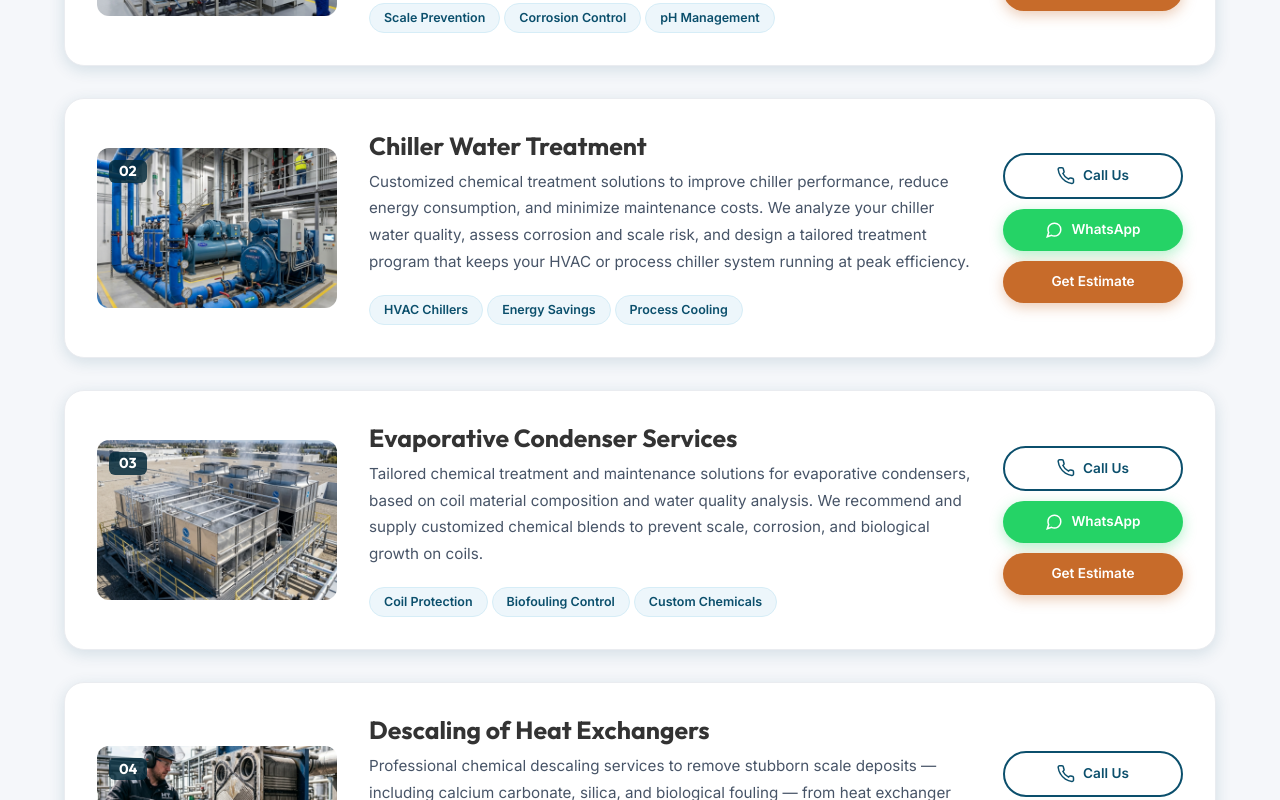
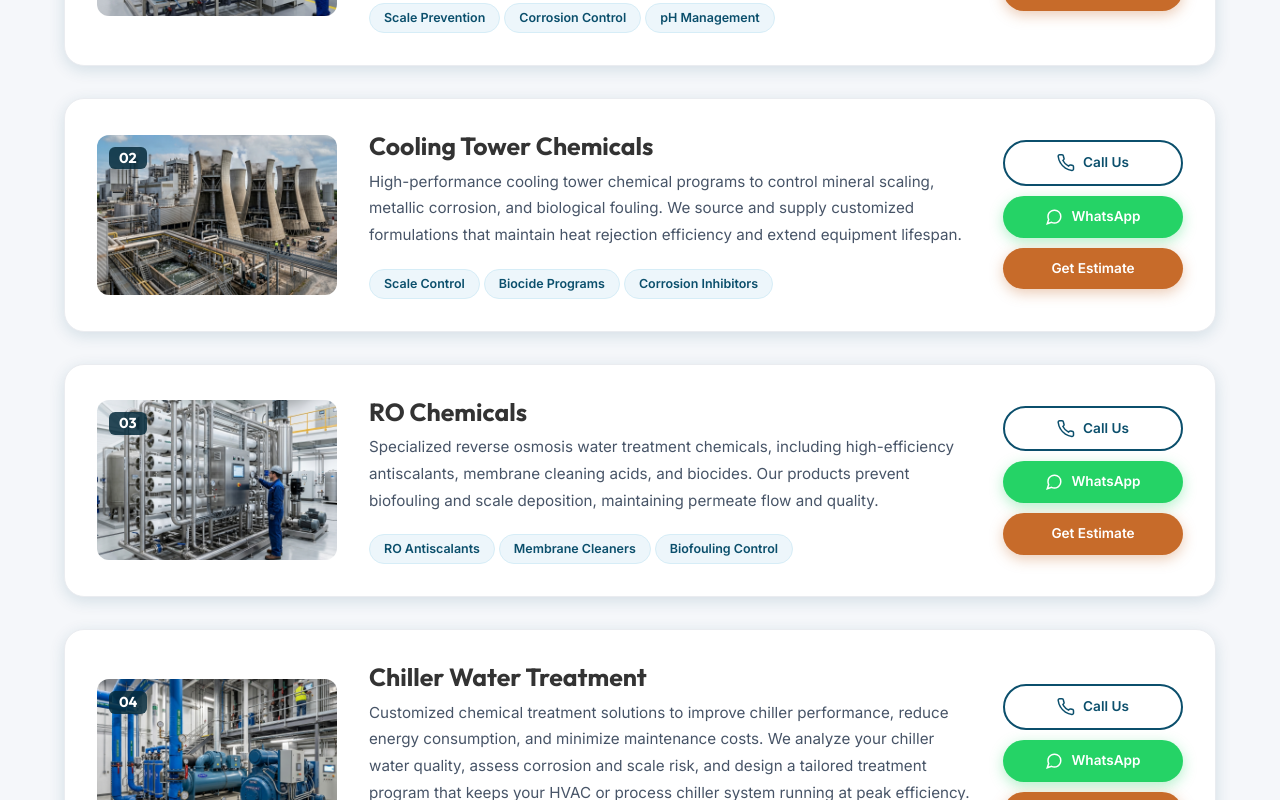
Before and after one commit to Saraththecoder/chemicals, a React (Vite) app: page /services in a window 1280 px wide. Shown: the part 1580-2380 px from the top of the page. Built offline with nearby package versions, Linux system fonts and the light colour scheme.

Commit message:
commit 1

```diff
--- a/src/components/Footer.jsx
+++ b/src/components/Footer.jsx
@@ -36,7 +36,7 @@ export default function Footer() {
           <div className="footer-col">
             <h4>Our Services</h4>
             <ul>
-              {['Boiler Water Treatment', 'Chiller Treatment', 'Evaporative Condenser', 'Heat Exchanger Descaling', 'Shell & Tube Condenser', 'PHE Descaling'].map(s => (
+              {['Boiler Water Treatment', 'Cooling Tower Chemicals', 'RO Chemicals', 'Chiller Treatment', 'Evaporative Condenser Chemicals & Descaling', 'Heat Exchanger Descaling', 'Shell & Tube Condensers Descaling', 'PHE Descaling'].map(s => (
                 <li key={s}><Link to="/services">{s}</Link></li>
               ))}
             </ul>
--- a/src/pages/About.jsx
+++ b/src/pages/About.jsx
@@ -12,7 +12,7 @@ const values = [
 
 const stats = [
   { count: 21, suffix: '+', label: 'Years Experience' },
-  { count: 8, suffix: '+', label: 'Core Services' },
+  { count: 10, suffix: '+', label: 'Core Services' },
   { count: 6, suffix: '+', label: 'Industries' },
   { count: 500, suffix: '+', label: 'Projects Done' },
 ]
--- a/src/pages/Contact.jsx
+++ b/src/pages/Contact.jsx
@@ -4,10 +4,12 @@ import { useScrollReveal } from '../hooks/useAnimations'
 
 const services = [
   'Boiler Water Treatment',
+  'Cooling Tower Chemicals',
+  'RO Chemicals',
   'Chiller Water Treatment',
-  'Evaporative Condenser Services',
+  'Evaporative Condenser Chemicals & Descaling',
   'Heat Exchanger Descaling',
-  'Shell & Tube Condenser Cleaning',
+  'Shell & Tube Condensers Descaling',
   'PHE Descaling',
   'Surface Condenser Services',
   'Turbine Generator Cooler Cleaning',
--- a/src/pages/Estimate.jsx
+++ b/src/pages/Estimate.jsx
@@ -19,6 +19,38 @@ const systemConfigs = {
       'Hardness test reagents'
     ]
   },
+  'service-cooling': {
+    id: 'service-cooling',
+    title: 'Cooling Tower Chemicals',
+    min: 100, max: 1000, step: 50, defaultVal: 300,
+    unit: 'TR (Cooling Capacity)',
+    calcPrice: (cap) => cap * 22 + 9000,
+    calcChemical: (cap) => Math.round(cap * 0.14 + 20),
+    calcHours: (cap) => Math.ceil(cap * 0.006 + 4),
+    calcTechs: (cap) => (cap > 500 ? 3 : 2),
+    inclusions: [
+      'Anti-scalant & silica inhibitor blend',
+      'Algae & biological control biocides',
+      'Corrosion coupon monitoring setup',
+      'Water quality analysis kit'
+    ]
+  },
+  'service-ro': {
+    id: 'service-ro',
+    title: 'RO Chemicals',
+    min: 1, max: 10, step: 1, defaultVal: 3,
+    unit: 'm³/hr (Feed Flow)',
+    calcPrice: (cap) => cap * 3200 + 11000,
+    calcChemical: (cap) => Math.round(cap * 20 + 40),
+    calcHours: (cap) => Math.ceil(cap * 0.4 + 4),
+    calcTechs: (cap) => (cap > 5 ? 3 : 2),
+    inclusions: [
+      'RO membrane anti-scalant compound',
+      'Membrane cleaning acid wash',
+      'pH adjusting dosing chemical',
+      'Silt Density Index (SDI) test kit'
+    ]
+  },
   'service-chiller': {
     id: 'service-chiller',
     title: 'Chiller Water Treatment',
@@ -37,7 +69,7 @@ const systemConfigs = {
   },
   'service-evaporative': {
     id: 'service-evaporative',
-    title: 'Evaporative Condenser Services',
+    title: 'Evaporative Condenser Chemicals & Descaling',
     min: 50, max: 500, step: 10, defaultVal: 150,
     unit: 'TR (Capacity)',
     calcPrice: (cap) => cap * 38 + 7500,
@@ -69,7 +101,7 @@ const systemConfigs = {
   },
   'service-shell-tube': {
     id: 'service-shell-tube',
-    title: 'Shell & Tube Condenser Cleaning',
+    title: 'Shell & Tube Condensers Descaling',
     min: 100, max: 1000, step: 50, defaultVal: 400,
     unit: 'Tubes',
     calcPrice: (cap) => cap * 28 + 8000,
--- a/src/pages/Home.jsx
+++ b/src/pages/Home.jsx
@@ -3,10 +3,12 @@ import { useScrollReveal, useCounter } from '../hooks/useAnimations'
 
 const services = [
   { icon: <svg xmlns="http://www.w3.org/2000/svg" viewBox="0 0 24 24" fill="none" stroke="currentColor" strokeWidth="1.8"><path d="M12 22C6.48 22 2 17.52 2 12S6.48 2 12 2s10 4.48 10 10"/><path d="M18 14v8M22 18h-8"/></svg>, title: 'Boiler Water Treatment', img: '/services/boiler.png', desc: 'Chemical treatment programs to prevent scale, corrosion, and efficiency losses in boilers.' },
+  { icon: <svg xmlns="http://www.w3.org/2000/svg" viewBox="0 0 24 24" fill="none" stroke="currentColor" strokeWidth="1.8"><path d="M2 17c.6 0 1.2-.2 1.6-.6.8-.8 2-.8 2.8 0l.6.6c.8.8 2 .8 2.8 0l.6-.6c.8-.8 2-.8 2.8 0l.6.6c.8.8 2 .8 2.8 0l.6-.6c.8-.8 2-.8 2.8 0l.6.6c.4.4 1 .6 1.6.6M2 12c.6 0 1.2-.2 1.6-.6.8-.8 2-.8 2.8 0l.6.6c.8.8 2 .8 2.8 0l.6-.6c.8-.8 2-.8 2.8 0l.6.6c.8.8 2 .8 2.8 0l.6-.6c.8-.8 2-.8 2.8 0l.6.6c.4.4 1 .6 1.6.6M2 7c.6 0 1.2-.2 1.6-.6.8-.8 2-.8 2.8 0l.6.6c.8.8 2 .8 2.8 0l.6-.6c.8-.8 2-.8 2.8 0l.6.6c.8.8 2 .8 2.8 0l.6-.6c.8-.8 2-.8 2.8 0l.6.6c.4.4 1 .6 1.6.6"/></svg>, title: 'Cooling Tower Chemicals', img: '/services/cooling.png', desc: 'Chemical programs to control mineral scaling, metallic corrosion, and biofouling in cooling towers.' },
+  { icon: <svg xmlns="http://www.w3.org/2000/svg" viewBox="0 0 24 24" fill="none" stroke="currentColor" strokeWidth="1.8"><path d="M12 22a7 7 0 0 0 7-7c0-4.3-7-11-7-11S5 10.7 5 15a7 7 0 0 0 7 7z"/></svg>, title: 'RO Chemicals', img: '/services/ro.png', desc: 'Specialized reverse osmosis antiscalants, membrane cleaners, and biocides to extend membrane life.' },
   { icon: <svg xmlns="http://www.w3.org/2000/svg" viewBox="0 0 24 24" fill="none" stroke="currentColor" strokeWidth="1.8"><path d="M12 2v20M2 12h20"/><circle cx="12" cy="12" r="4"/></svg>, title: 'Chiller Water Treatment', img: '/services/chiller.png', desc: 'Customized treatment solutions to improve chiller performance and reduce maintenance costs.' },
-  { icon: <svg xmlns="http://www.w3.org/2000/svg" viewBox="0 0 24 24" fill="none" stroke="currentColor" strokeWidth="1.8"><path d="M3 15a4 4 0 0 0 4 4h9a5 5 0 0 0 1.8-9.65A6 6 0 0 0 6.4 7.8 4 4 0 0 0 3 15z"/></svg>, title: 'Evaporative Condenser', img: '/services/evaporative.png', desc: 'Chemical treatment and maintenance solutions based on coil material and water quality.' },
+  { icon: <svg xmlns="http://www.w3.org/2000/svg" viewBox="0 0 24 24" fill="none" stroke="currentColor" strokeWidth="1.8"><path d="M3 15a4 4 0 0 0 4 4h9a5 5 0 0 0 1.8-9.65A6 6 0 0 0 6.4 7.8 4 4 0 0 0 3 15z"/></svg>, title: 'Evaporative Condenser Chemicals & Descaling', img: '/services/evaporative.png', desc: 'Chemical treatment and maintenance solutions based on coil material and water quality.' },
   { icon: <svg xmlns="http://www.w3.org/2000/svg" viewBox="0 0 24 24" fill="none" stroke="currentColor" strokeWidth="1.8"><rect x="2" y="7" width="20" height="10" rx="2"/><line x1="7" y1="7" x2="7" y2="17"/><line x1="12" y1="7" x2="12" y2="17"/><line x1="17" y1="7" x2="17" y2="17"/></svg>, title: 'Heat Exchanger Descaling', img: '/services/heat.png', desc: 'Professional chemical descaling to remove scale deposits and improve heat transfer efficiency.' },
-  { icon: <svg xmlns="http://www.w3.org/2000/svg" viewBox="0 0 24 24" fill="none" stroke="currentColor" strokeWidth="1.8"><circle cx="12" cy="12" r="9"/><path d="M12 8v4l2 2"/></svg>, title: 'Shell & Tube Condenser Cleaning', img: '/services/shell-tube.png', desc: 'Efficient cleaning and maintenance to maximize condenser performance and equipment life.' },
+  { icon: <svg xmlns="http://www.w3.org/2000/svg" viewBox="0 0 24 24" fill="none" stroke="currentColor" strokeWidth="1.8"><circle cx="12" cy="12" r="9"/><path d="M12 8v4l2 2"/></svg>, title: 'Shell & Tube Condensers Descaling', img: '/services/shell-tube.png', desc: 'Efficient cleaning and maintenance to maximize condenser performance and equipment life.' },
   { icon: <svg xmlns="http://www.w3.org/2000/svg" viewBox="0 0 24 24" fill="none" stroke="currentColor" strokeWidth="1.8"><path d="M2 20h20M4 20V10l8-6 8 6v10"/><rect x="9" y="14" width="6" height="6"/></svg>, title: 'PHE Descaling', img: '/services/phe.png', desc: 'Chemical cleaning and descaling of Plate Heat Exchanger systems for improved thermal efficiency.' },
   { icon: <svg xmlns="http://www.w3.org/2000/svg" viewBox="0 0 24 24" fill="none" stroke="currentColor" strokeWidth="1.8"><ellipse cx="12" cy="12" rx="10" ry="6"/><line x1="2" y1="12" x2="22" y2="12"/><path d="M12 6v12"/></svg>, title: 'Surface Condenser Services', img: '/services/surface-condenser.png', desc: 'Removal of scaling, fouling, and deposits to restore operational efficiency.' },
   { icon: <svg xmlns="http://www.w3.org/2000/svg" viewBox="0 0 24 24" fill="none" stroke="currentColor" strokeWidth="1.8"><path d="M12 2a10 10 0 1 0 10 10"/><path d="M12 6v6l4 2"/></svg>, title: 'Turbine Generator Cooler', img: '/services/turbine.png', desc: 'Specialized cleaning services for turbine generator cooling systems.' },
@@ -98,7 +100,7 @@ export default function Home() {
               <div className="grid-2" style={{ gap: '16px' }}>
                 {[
                   { bg: 'linear-gradient(135deg,#0B4F6C,#062c3d)', color: '#fff', numColor: 'var(--copper-300)', count: 21, suffix: '+', label: 'Years Experience' },
-                  { bg: 'var(--copper-50)', border: '1px solid var(--copper-100)', color: 'var(--grey-900)', numColor: 'var(--copper-500)', count: 8, suffix: '+', label: 'Core Services' },
+                  { bg: 'var(--copper-50)', border: '1px solid var(--copper-100)', color: 'var(--grey-900)', numColor: 'var(--copper-500)', count: 10, suffix: '+', label: 'Core Services' },
                   { bg: 'var(--blue-50)', border: '1px solid var(--blue-100)', color: 'var(--grey-900)', numColor: 'var(--blue-700)', count: 500, suffix: '+', label: 'Projects Done' },
                   { bg: 'linear-gradient(135deg,var(--copper-500),var(--copper-700))', color: '#fff', numColor: '#fff', count: 6, suffix: '+', label: 'Industries' },
                 ].map(s => (
--- a/src/pages/Services.jsx
+++ b/src/pages/Services.jsx
@@ -10,49 +10,63 @@ const services = [
     tags: ['Scale Prevention', 'Corrosion Control', 'pH Management'],
   },
   {
-    num: '02', id: 'service-chiller',
+    num: '02', id: 'service-cooling',
+    title: 'Cooling Tower Chemicals',
+    img: '/services/cooling.png',
+    desc: 'High-performance cooling tower chemical programs to control mineral scaling, metallic corrosion, and biological fouling. We source and supply customized formulations that maintain heat rejection efficiency and extend equipment lifespan.',
+    tags: ['Scale Control', 'Biocide Programs', 'Corrosion Inhibitors'],
+  },
+  {
+    num: '03', id: 'service-ro',
+    title: 'RO Chemicals',
+    img: '/services/ro.png',
+    desc: 'Specialized reverse osmosis water treatment chemicals, including high-efficiency antiscalants, membrane cleaning acids, and biocides. Our products prevent biofouling and scale deposition, maintaining permeate flow and quality.',
+    tags: ['RO Antiscalants', 'Membrane Cleaners', 'Biofouling Control'],
+  },
+  {
+    num: '04', id: 'service-chiller',
     title: 'Chiller Water Treatment',
     img: '/services/chiller.png',
     desc: 'Customized chemical treatment solutions to improve chiller performance, reduce energy consumption, and minimize maintenance costs. We analyze your chiller water quality, assess corrosion and scale risk, and design a tailored treatment program that keeps your HVAC or process chiller system running at peak efficiency.',
     tags: ['HVAC Chillers', 'Energy Savings', 'Process Cooling'],
   },
   {
-    num: '03', id: 'service-evaporative',
-    title: 'Evaporative Condenser Services',
+    num: '05', id: 'service-evaporative',
+    title: 'Evaporative Condenser Chemicals & Descaling',
     img: '/services/evaporative.png',
     desc: 'Tailored chemical treatment and maintenance solutions for evaporative condensers, based on coil material composition and water quality analysis. We recommend and supply customized chemical blends to prevent scale, corrosion, and biological growth on coils.',
     tags: ['Coil Protection', 'Biofouling Control', 'Custom Chemicals'],
   },
   {
-    num: '04', id: 'service-heat-exchanger',
+    num: '06', id: 'service-heat-exchanger',
     title: 'Descaling of Heat Exchangers',
     img: '/services/heat.png',
     desc: 'Professional chemical descaling services to remove stubborn scale deposits — including calcium carbonate, silica, and biological fouling — from heat exchanger surfaces. Our treatments improve heat transfer efficiency, restore thermal performance, and significantly extend equipment life. We use industry-safe descaling chemicals matched to your specific tube material and scale composition.',
     tags: ['Scale Removal', 'Thermal Efficiency', 'Chemical Descaling'],
   },
   {
-    num: '05', id: 'service-shell-tube',
-    title: 'Shell & Tube Condenser Cleaning',
+    num: '07', id: 'service-shell-tube',
+    title: 'Shell & Tube Condensers Descaling',
     img: '/services/shell-tube.png',
     desc: 'Efficient chemical and mechanical cleaning services for shell and tube condensers to maximize performance and extend equipment life. We remove fouling, biofilm, and mineral scale from both shell and tube sides, restoring rated heat exchange capacity and preventing unplanned shutdowns.',
     tags: ['Fouling Removal', 'Condenser Cleaning', 'Biofilm Control'],
   },
   {
-    num: '06', id: 'service-phe',
+    num: '08', id: 'service-phe',
     title: 'Plate Heat Exchanger (PHE) Descaling',
     img: '/services/phe.png',
     desc: 'Chemical cleaning and descaling of Plate Heat Exchanger (PHE) systems for improved thermal efficiency. PHEs are prone to tight-channel fouling that restricts flow and drops efficiency dramatically. Our targeted chemical protocols restore plates to near-original condition without damage.',
     tags: ['PHE Cleaning', 'Flow Restoration', 'Plate Protection'],
   },
   {
-    num: '07', id: 'service-surface-condenser',
+    num: '09', id: 'service-surface-condenser',
     title: 'Surface Condenser Services',
     img: '/services/surface-condenser.png',
     desc: 'Comprehensive removal of scaling, fouling, and biological deposits from surface condensers to fully restore operational efficiency. We assess the type and severity of deposit, design a targeted treatment plan, and execute the cleaning with minimal downtime impact — critical for power plant and process industry applications.',
     tags: ['Power Plants', 'Fouling Removal', 'Minimal Downtime'],
   },
   {
-    num: '08', id: 'service-turbine',
+    num: '10', id: 'service-turbine',
     title: 'Turbine Generator Cooler Cleaning',
     img: '/services/turbine.png',
     desc: 'Specialized cleaning services for turbine generator cooling systems. Our team has experience with hydrogen-cooled and air-cooled systems, using carefully formulated chemical treatments and validated procedures to ensure safe, effective results without disrupting critical power generation equipment.',
@@ -106,7 +120,7 @@ export default function Services() {
         <div className="container">
           <div className="section-header reveal">
             <span className="eyebrow">Our Core Solutions</span>
-            <h2>8 Water Treatment Services</h2>
+            <h2>10 Water Treatment Services</h2>
             <p>From chemical supply to physical cleaning, we maintain your HVAC and process utility systems at peak performance.</p>
           </div>
 
```
Also changed, not shown: public/services/cooling.png (added), public/services/ro.png (added).
